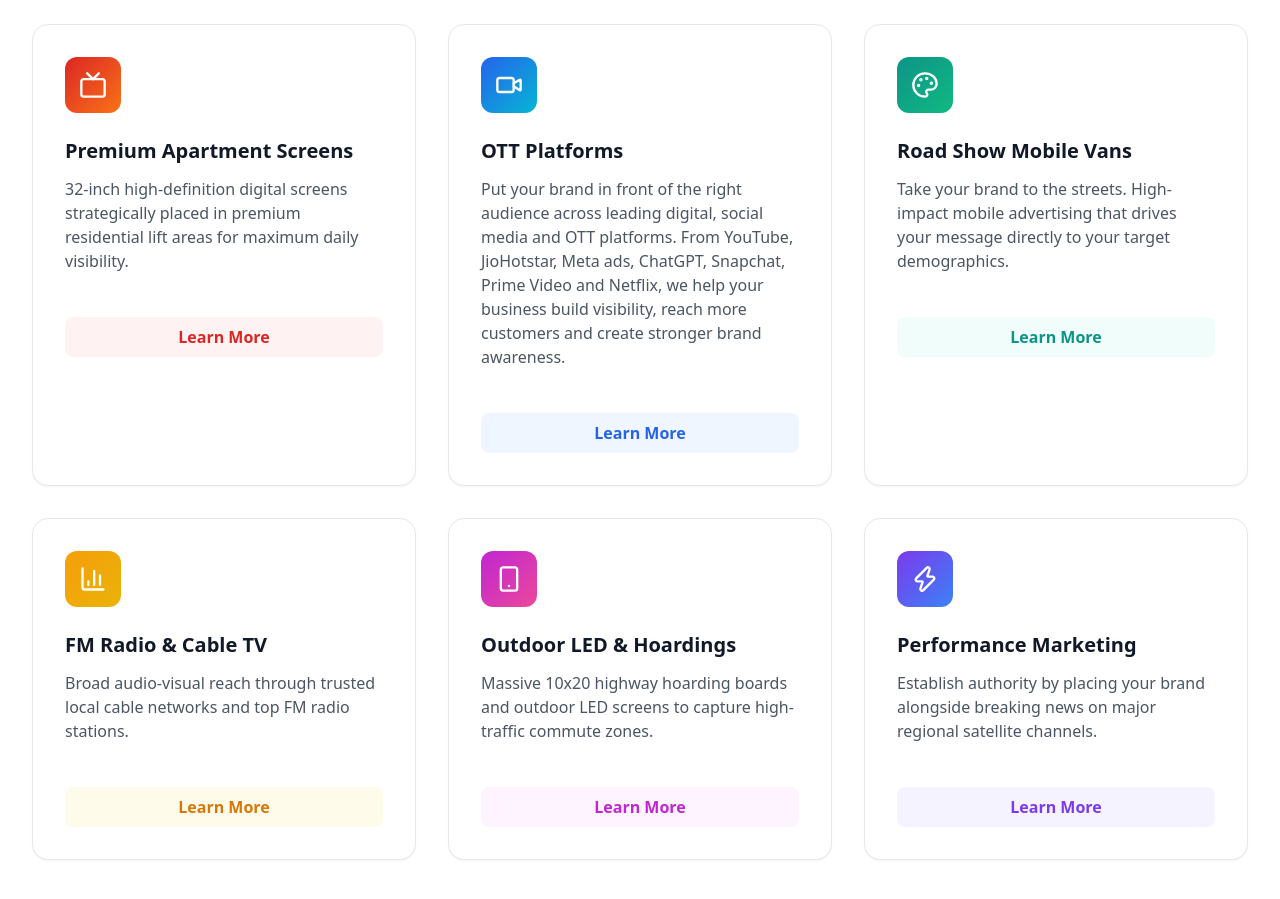
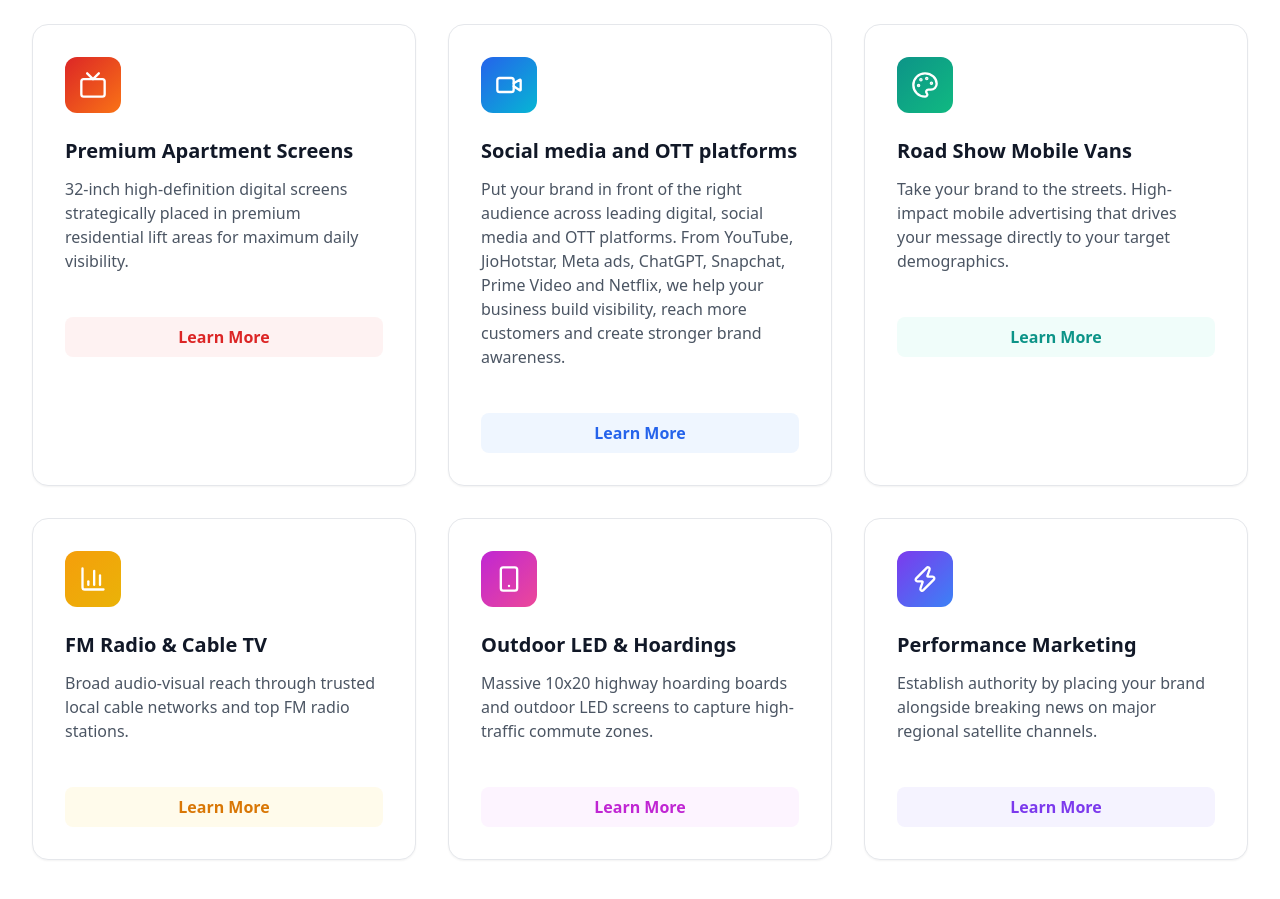
Before and after one commit to sricharanperala/ads-react-site, a React (Vite) app: page / in a window 1280 px wide. Shown: the part 1040-1939 px from the top of the page. Built offline with nearby package versions, Linux system fonts and the light colour scheme.

Commit message:
Heading change

```diff
--- a/src/components/Services.tsx
+++ b/src/components/Services.tsx
@@ -33,7 +33,7 @@ const services = [
   },
   {
     icon: Video,
-    title: 'OTT Platforms',
+    title: 'Social media and OTT platforms',
     description: 'Put your brand in front of the right audience across leading digital, social media and OTT platforms. From YouTube, JioHotstar, Meta ads, ChatGPT, Snapchat, Prime Video and Netflix, we help your business build visibility, reach more customers and create stronger brand awareness.',
     features: ['YouTube', 'Jio Hotstar','Meta Ads', 'ChatGPT', 'Snapchat','Prime Video', 'Netflix'],
     images: [youtube, hotstart, meta, chatgpt, snapchat,prime, netflix ],
@@ -94,7 +94,7 @@ const services = [
   },
 ];
 
-const allowedIcons = ["Premium Apartment Screens","OTT Platforms","Road Show Mobile Vans","Outdoor LED & Hoardings"];
+const allowedIcons = ["Premium Apartment Screens","Social media and OTT platforms","Road Show Mobile Vans","Outdoor LED & Hoardings"];
 type Service = (typeof services)[number];
 
 export default function Services() {
@@ -210,7 +210,7 @@ export default function Services() {
           })}
         </div>
       </div>
-      <TvAds />
+      {/* <TvAds /> */}
 
       {selectedService && (
         <div
```
